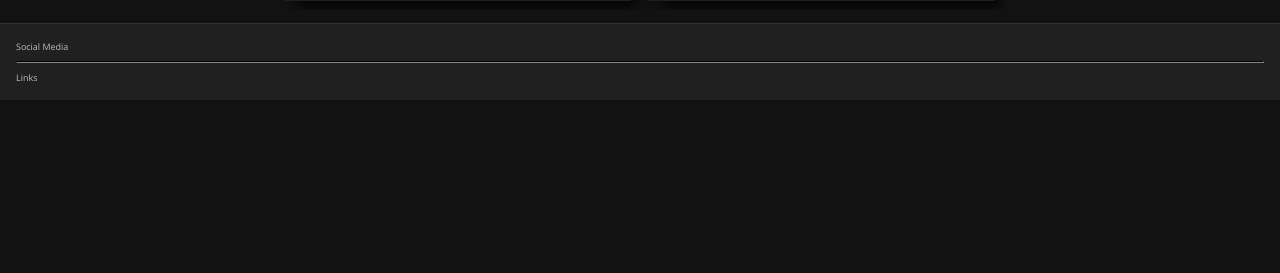
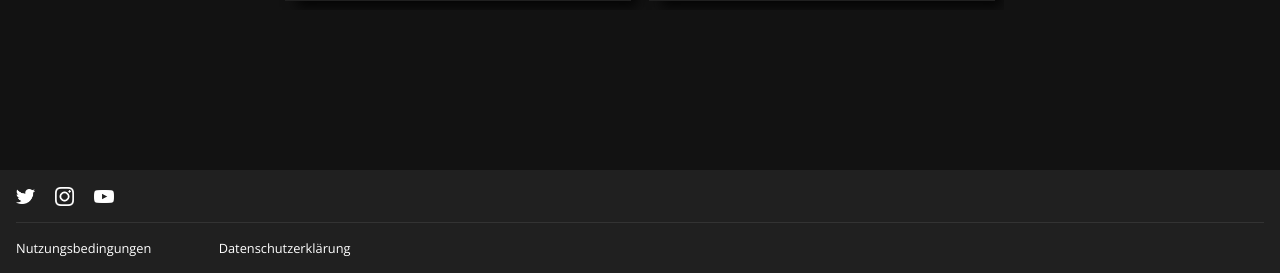
Before and after one commit to LucasOe/IFKT_Shop, a PHP site: page / in a window 1280 px wide. Shown: the part 1495-1768 px from the top of the page. Before the commit the page ends 1595 px from the top, so only its background shows below. Run offline with PHP 8.4, Linux system fonts and the light colour scheme.

Commit message:
Finish Footer

```diff
--- a/footer.php
+++ b/footer.php
@@ -1,5 +1,8 @@
 <div class="footer">
-	<p> Social Media </p>
+	<a href="https:\\twitter.com" class="social"> <img alt="Twitter" src="./resources/socialmedia/twitter-brands.png"> </a>
+	<a href="https:\\instagram.com" class="social"> <img alt="Instagram" src="./resources/socialmedia/instagram-brands.png"> </a>
+	<a href="https:\\youtube.com" class="social"> <img alt="YouTube" src="./resources/socialmedia/youtube-brands.png"> </a>
 	<hr>
-	<p> Links </p>
+	<a href="./index.php" class="legal"> Nutzungsbedingungen </a>
+	<a href="./index.php" class="legal"> Datenschutzerklärung </a>
 </div>
--- a/stylesheet.css
+++ b/stylesheet.css
@@ -205,8 +205,8 @@ div.search_bar input {
 	color: var(--hover-color);
 	background-color: var(--main-color);
 	border: none;
-  box-shadow: var(--shadow-size) var(--shadow-size) var(--shadow-blur)
-    var(--shadow-spread) rgba(0, 0, 0, var(--shadow-opacity));
+	box-shadow: var(--shadow-size) var(--shadow-size) var(--shadow-blur) var(--shadow-spread)
+		rgba(0, 0, 0, var(--shadow-opacity));
 }
 
 div.search_bar input::placeholder {
@@ -233,14 +233,12 @@ div.search_bar button:hover img {
 }
 
 div.shop {
-  width: calc(
-    calc(var(--product-width) + calc(var(--padding) * 2)) * var(--product-row)
-  ); /* Gesamtlänge einer Reihe */
+	width: calc(calc(var(--product-width) + calc(var(--padding) * 2)) * var(--product-row)); /* Gesamtlänge einer Reihe */
 	min-height: 100%;
 	margin-left: auto;
 	margin-right: auto;
 	margin-top: var(--info-padding);
-  margin-bottom: var(--info-padding);
+	margin-bottom: 10em;
 	overflow: auto;
 }
 
@@ -256,8 +254,8 @@ div.shop_item button {
 	padding: 0px;
 	background-color: var(--main-color);
 	border: none;
-  box-shadow: var(--shadow-size) var(--shadow-size) var(--shadow-blur)
-    var(--shadow-spread) rgba(0, 0, 0, var(--shadow-opacity));
+	box-shadow: var(--shadow-size) var(--shadow-size) var(--shadow-blur) var(--shadow-spread)
+		rgba(0, 0, 0, var(--shadow-opacity));
 	cursor: pointer;
 }
 
@@ -381,19 +379,33 @@ div.details_wrapper span.price {
 
 div.footer {
 	padding: 1em;
-  border-top: 1px solid #333;
 	background-color: var(--main-color);
 }
 
 div.footer hr {
 	border-color: #333;
+	border-style: solid none none;
+	margin: 1em 0em;
 }
 
-div.footer p {
+div.footer img {
+	width: 1.2em;
+	margin-right: 1em;
+	vertical-align: middle;
+}
+
+div.footer a.social {
+	display: contents;
+	text-decoration: none;
+}
+
+div.footer a.legal {
 	margin: 0px;
-  font-size: 0.7vw;
-  color: var(--font-color);
+	padding-right: 5em;
+	font-size: 0.8em;
+	color: var(--hover-color);
 	font-family: var(--font-family);
+	text-decoration: none;
 }
 
 div.info {
@@ -404,8 +416,8 @@ div.banner {
 	width: 100%;
 	height: 30vw;
 	position: relative;
-  box-shadow: var(--shadow-size) var(--shadow-size) var(--shadow-blur)
-    var(--shadow-spread) rgba(0, 0, 0, var(--shadow-opacity));
+	box-shadow: var(--shadow-size) var(--shadow-size) var(--shadow-blur) var(--shadow-spread)
+		rgba(0, 0, 0, var(--shadow-opacity));
 }
 
 div.banner img {
@@ -523,8 +535,8 @@ div.wishlist_button {
 	height: 100%;
 	cursor: pointer;
 	margin-right: var(--padding);
-  box-shadow: var(--shadow-size) var(--shadow-size) var(--shadow-blur)
-    var(--shadow-spread) rgba(0, 0, 0, var(--shadow-opacity));
+	box-shadow: var(--shadow-size) var(--shadow-size) var(--shadow-blur) var(--shadow-spread)
+		rgba(0, 0, 0, var(--shadow-opacity));
 }
 
 div.wishlist_button p {
@@ -580,8 +592,8 @@ div.purchase button {
 	padding: 0px;
 	margin: 0.7em;
 	cursor: pointer;
-  box-shadow: var(--shadow-size) var(--shadow-size) var(--shadow-blur)
-    var(--shadow-spread) rgba(0, 0, 0, var(--shadow-opacity));
+	box-shadow: var(--shadow-size) var(--shadow-size) var(--shadow-blur) var(--shadow-spread)
+		rgba(0, 0, 0, var(--shadow-opacity));
 }
 
 div.purchase button:hover::after {
@@ -642,8 +654,8 @@ div.gallery {
 
 div.gallery img {
 	width: 100%;
-  box-shadow: var(--shadow-size) var(--shadow-size) var(--shadow-blur)
-    var(--shadow-spread) rgba(0, 0, 0, var(--shadow-opacity));
+	box-shadow: var(--shadow-size) var(--shadow-size) var(--shadow-blur) var(--shadow-spread)
+		rgba(0, 0, 0, var(--shadow-opacity));
 }
 
 div.cart_item_wrapper {
@@ -660,8 +672,8 @@ div.cart_item_wrapper button {
 	background-color: var(--main-color);
 	border: none;
 	cursor: pointer;
-  box-shadow: var(--shadow-size) var(--shadow-size) var(--shadow-blur)
-    var(--shadow-spread) rgba(0, 0, 0, var(--shadow-opacity));
+	box-shadow: var(--shadow-size) var(--shadow-size) var(--shadow-blur) var(--shadow-spread)
+		rgba(0, 0, 0, var(--shadow-opacity));
 }
 
 div.cart_item_wrapper form {
@@ -789,8 +801,8 @@ div.cart_buttons button {
 	background-color: var(--main-color);
 	border: none;
 	cursor: pointer;
-  box-shadow: var(--shadow-size) var(--shadow-size) var(--shadow-blur)
-    var(--shadow-spread) rgba(0, 0, 0, var(--shadow-opacity));
+	box-shadow: var(--shadow-size) var(--shadow-size) var(--shadow-blur) var(--shadow-spread)
+		rgba(0, 0, 0, var(--shadow-opacity));
 }
 
 div.cart_buttons button::after {
@@ -839,8 +851,8 @@ div.empty {
 	margin-left: auto;
 	margin-right: auto;
 	background-color: var(--main-color);
-  box-shadow: var(--shadow-size) var(--shadow-size) var(--shadow-blur)
-    var(--shadow-spread) rgba(0, 0, 0, var(--shadow-opacity));
+	box-shadow: var(--shadow-size) var(--shadow-size) var(--shadow-blur) var(--shadow-spread)
+		rgba(0, 0, 0, var(--shadow-opacity));
 }
 
 div.empty p {
@@ -915,8 +927,8 @@ div.payment_wrapper {
 	height: 20vw;
 	margin: 2em 0;
 	background-color: var(--main-color);
-  box-shadow: var(--shadow-size) var(--shadow-size) var(--shadow-blur)
-    var(--shadow-spread) rgba(0, 0, 0, var(--shadow-opacity));
+	box-shadow: var(--shadow-size) var(--shadow-size) var(--shadow-blur) var(--shadow-spread)
+		rgba(0, 0, 0, var(--shadow-opacity));
 }
 
 div.payment {
```
Also changed, not shown: resources/socialmedia/instagram-brands.png (added), resources/socialmedia/twitter-brands.png (added), resources/socialmedia/youtube-brands.png (added). Lines whose indentation alone changed are shown as unchanged.
